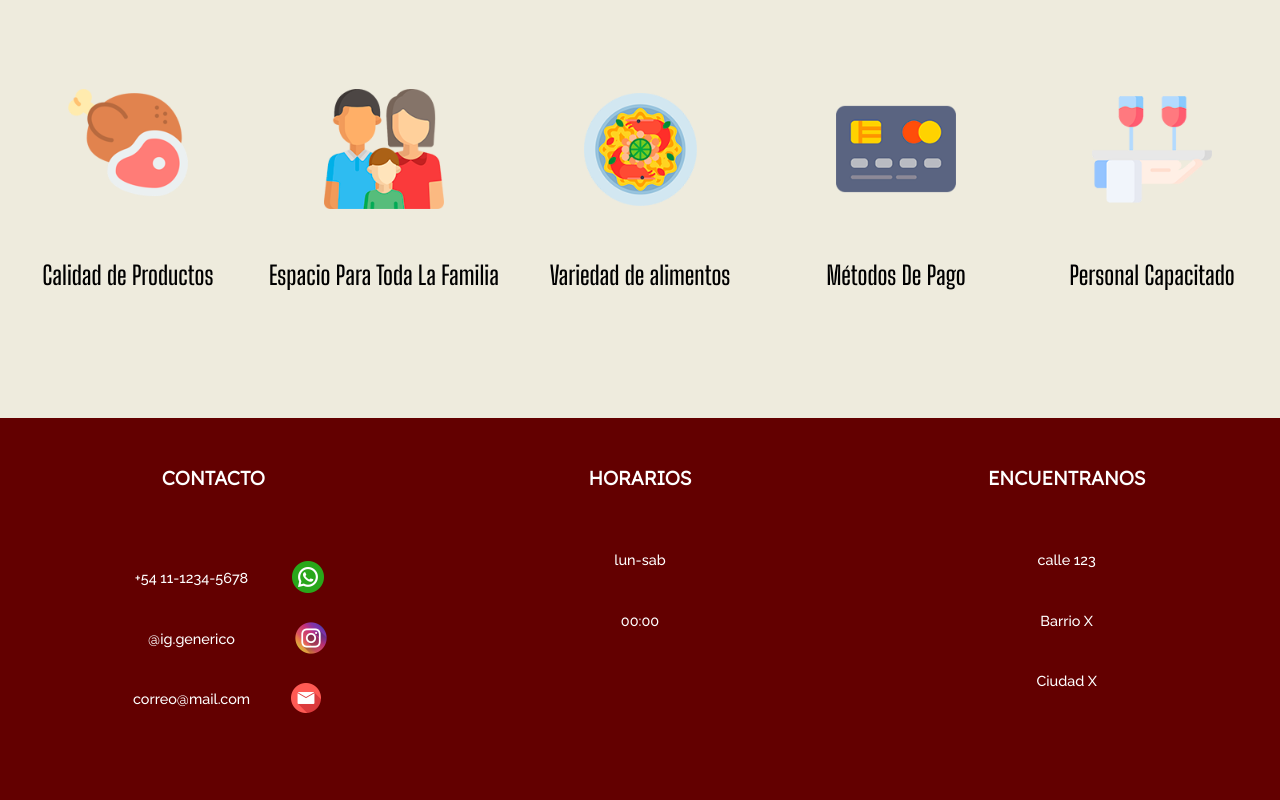
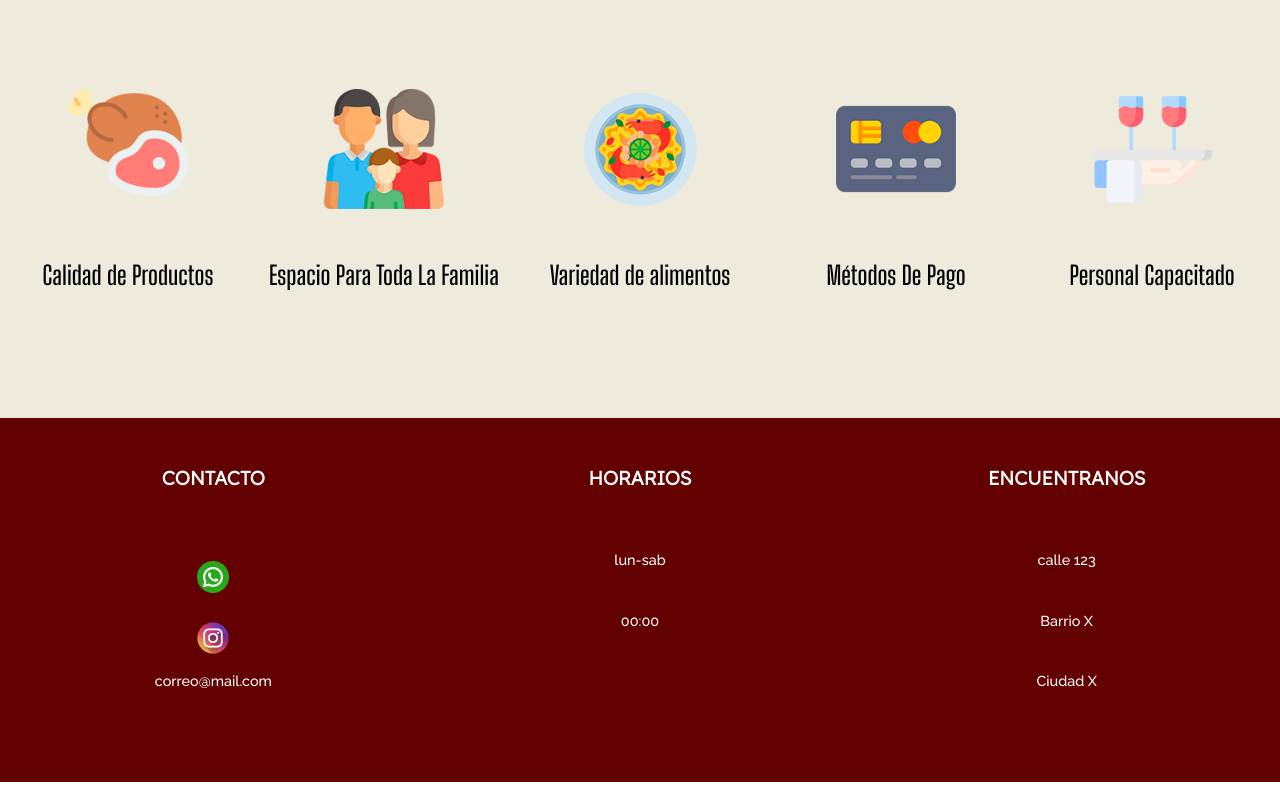
Before and after one commit to CamiloR0699/Proyecto-Juan-Camilo-Ramirez, a plain HTML site: page index.html in a window 1280 px wide. Shown: the part 1320-2120 px from the top of the page. Drawn offline with Linux system fonts and the light colour scheme; a web font is replaced by a local one.

Commit message:
modified:   css/estilo.css 	modified:   index.html

```diff
--- a/css/estilo.css
+++ b/css/estilo.css
@@ -496,21 +496,6 @@ form{
 
 .footer__logo{
     width: 50px;
-    position: relative;
-    top: 17px;
-    padding-left: .5rem;
-}
-
-.footer__logo1{
-    left: 2rem;
-}
-
-.footer__logo2{
-    left: 3rem;
-}
-
-.footer__logo3{
-    left: 1.75rem;
 }
 
 /* cierre modificaciones footer */
--- a/index.html
+++ b/index.html
@@ -81,24 +81,16 @@
                     <a href="views/CONTACTO.html"> CONTACTO</a>
                 </h3>
             </div>
-            <div class="footer__contenido contacto1">+54 11-1234-5678
-                    <span>
+            <div class="footer__contenido contacto1">
                         <img class="footer__logo footer__logo1" src="assets/img/whatsapp_logo.png" alt="whatsapp">
-                    </span>
             </div>
-            <div class="footer__contenido contacto2">@ig.generico
-                    <span>
+            <div class="footer__contenido contacto2">
                         <a href="https://www.instagram.com/?hl=en" target="_blank">
                             <img class="footer__logo footer__logo2" src="assets/img/instagram_logo.png" alt="instagram">
                         </a>
-                    </span>
             </div>
-            <div class="footer__contenido contacto3">correo@mail.com
-                    <span>
-                        <a href="https://mail.google.com/" target="_blank">
-                            <img class="footer__logo footer__logo3" src="assets/img/mail_logo.png" alt="mail">
-                        </a>
-                    </span>
+            <div class="footer__contenido contacto3">
+                correo@mail.com
             </div>
             <div class="titHorarios">
                 <h3 class="footer__titulo">
```
